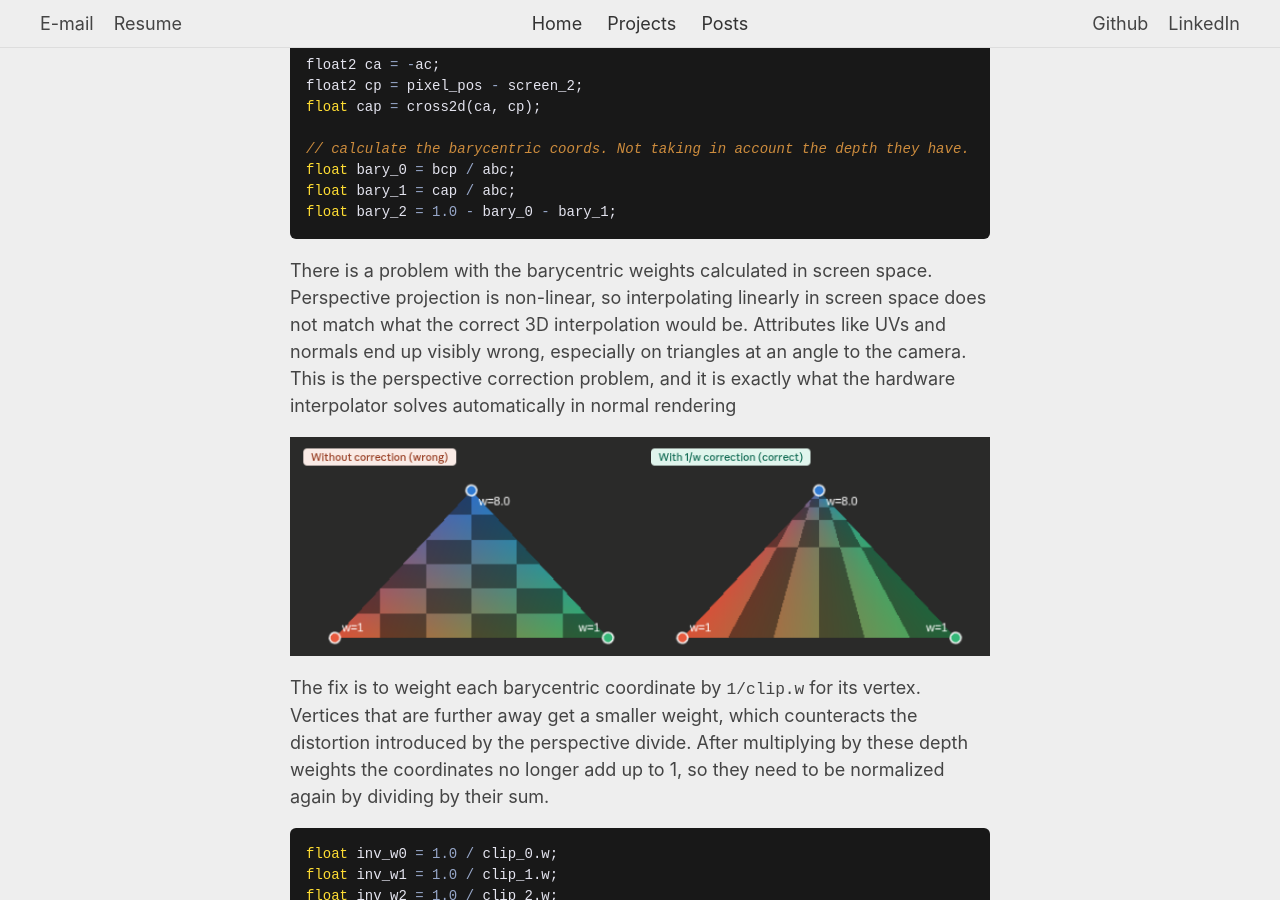
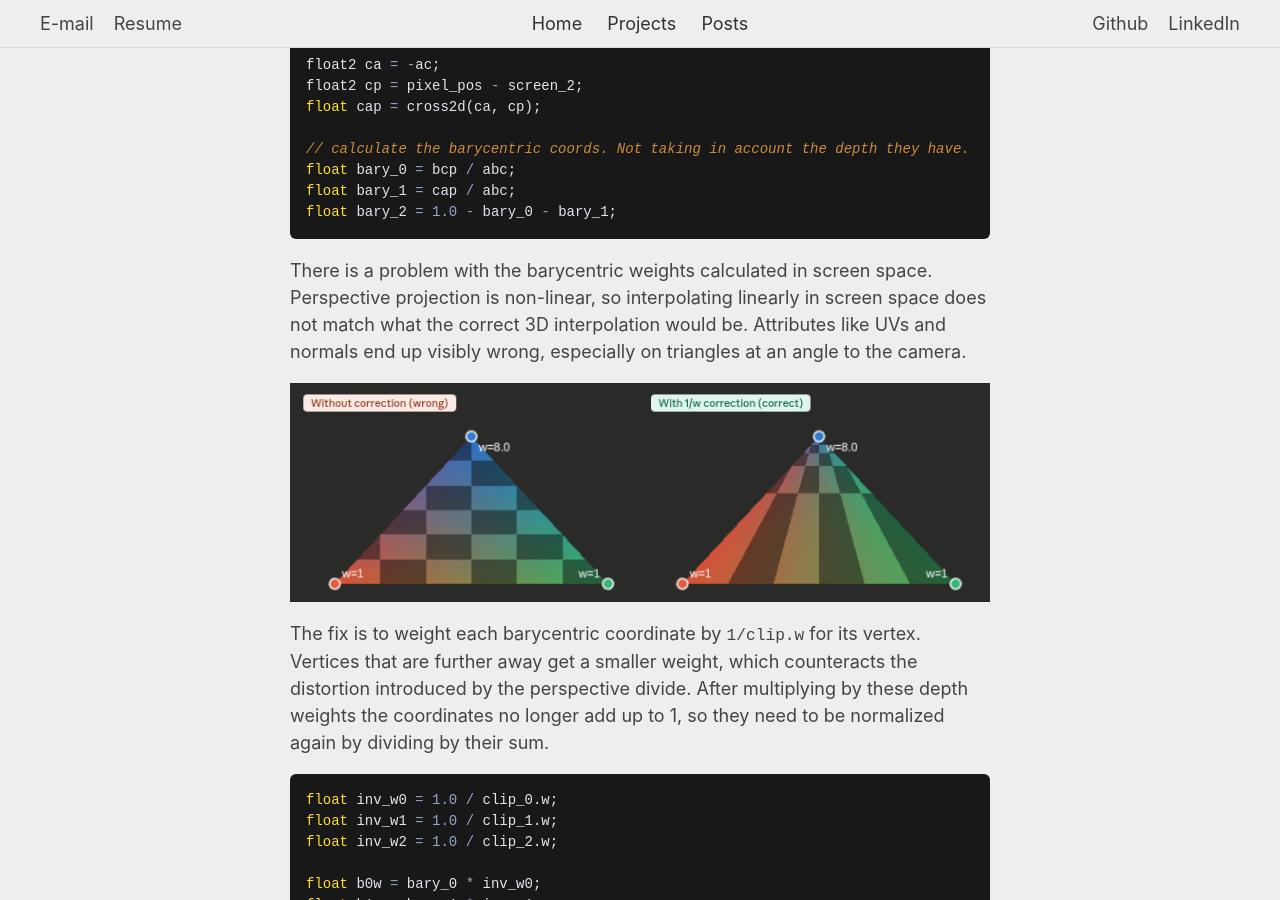
Before and after one commit to bakjedev/bakjedev.github.io, a Jekyll site: the page built from _pages/visibility_buffer.md, in a window 1280 px wide and 900 px high, scrolled down 4859 px. Built offline with Jekyll 4.4.1, drawn with Linux system fonts in a browser that asks for light colours.

Commit message:
REmove confusing sentence

````diff
--- a/_pages/visibility_buffer.md
+++ b/_pages/visibility_buffer.md
@@ -128,7 +128,7 @@ float bary_2 = 1.0 - bary_0 - bary_1;
 ```
 {% endraw %}
 
-There is a problem with the barycentric weights calculated in screen space. Perspective projection is non-linear, so interpolating linearly in screen space does not match what the correct 3D interpolation would be. Attributes like UVs and normals end up visibly wrong, especially on triangles at an angle to the camera. This is the perspective correction problem, and it is exactly what the hardware interpolator solves automatically in normal rendering
+There is a problem with the barycentric weights calculated in screen space. Perspective projection is non-linear, so interpolating linearly in screen space does not match what the correct 3D interpolation would be. Attributes like UVs and normals end up visibly wrong, especially on triangles at an angle to the camera.
 
 ![image of correction](../assets/images/gpu_driven/correction.png)
 
````
